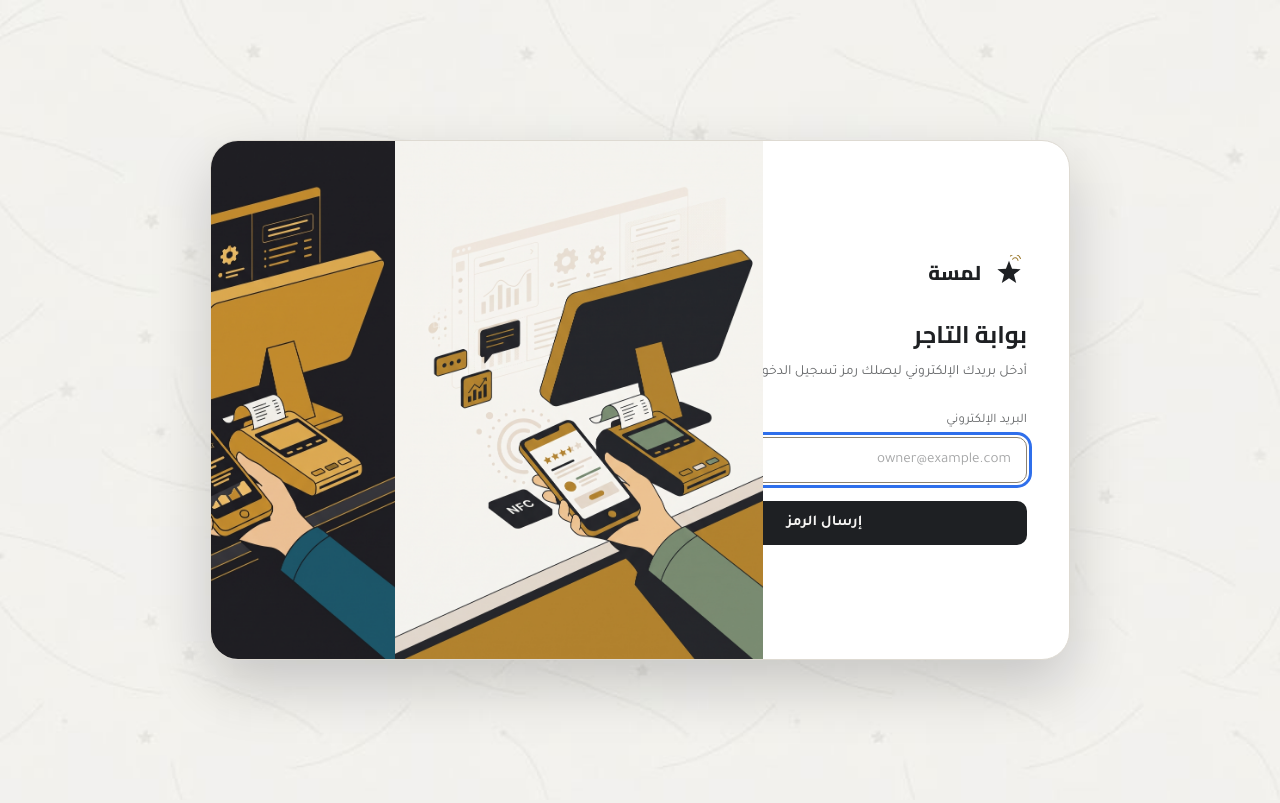
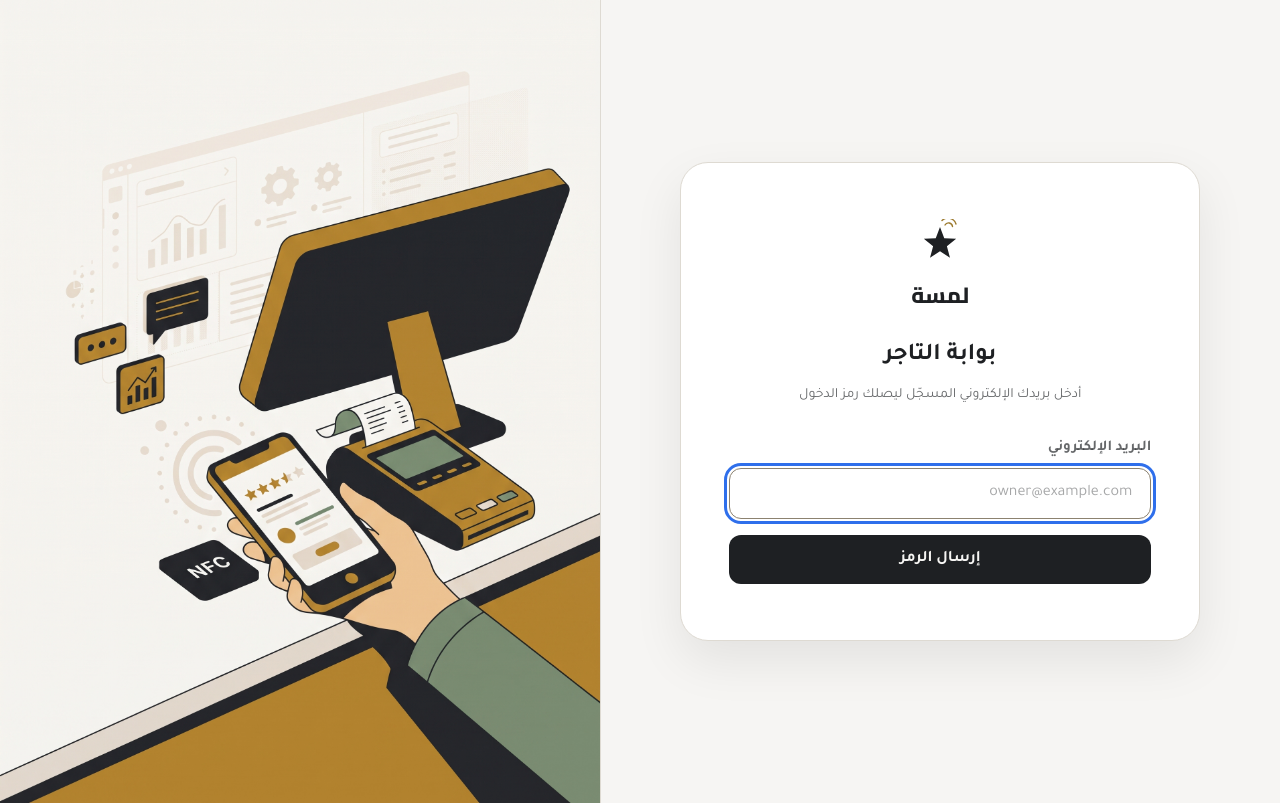
Before and after one commit to ji2v111/Lamsa, a FastAPI app: page /portal/login in a window 1280 px wide. Before the commit the page ends 742 px from the top, so only its background shows below. Run offline with FastAPI, Linux system fonts and the light colour scheme.

Commit message:
Update admin and portal login/verify pages to 50-50 split screen layout

```diff
--- a/app/templates/portal_login.html
+++ b/app/templates/portal_login.html
@@ -1,87 +1,172 @@
 {% extends "admin_base.html" %}
-{% block title %}دخول صاحب المحل - لمسة{% endblock %}
+{% block title %}بوابة التاجر - لمسة{% endblock %}
 {% block body %}
-<div class="login-wrap">
-  <div class="split-auth-card">
+<div class="split-viewport">
 
-    <div class="auth-form-side">
-      <div class="auth-brand">
-        <svg viewBox="0 0 100 100" class="auth-logo">
+  <div class="half-pane form-pane">
+    <div class="auth-card-wide">
+
+      <div class="auth-brand-center">
+        <svg viewBox="0 0 100 100" class="auth-logo-svg">
           <path class="logo-star" d="M50,16 L58.52,38.27 L82.34,39.49 L63.79,54.48 L69.99,77.51 L50,64.5 L30.01,77.51 L36.21,54.48 L17.66,39.49 L41.48,38.27 Z"/>
           <path class="logo-ripple" d="M60,12 A8,8 0 0,1 75,15" fill="none" stroke-width="2.8" stroke-linecap="round"/>
           <path class="logo-ripple" d="M54,3 A17,17 0 0,1 82,10" fill="none" stroke-width="2.8" stroke-linecap="round"/>
         </svg>
-        <span class="auth-title">لمسة</span>
+        <span class="auth-brand-text">لمسة</span>
       </div>
 
-      <div class="auth-header">
-        <h1>بوابة التاجر</h1>
-        <p class="muted">أدخل بريدك الإلكتروني ليصلك رمز تسجيل الدخول</p>
+      <div class="auth-titles">
+        <h2>بوابة التاجر</h2>
+        <p class="muted">أدخل بريدك الإلكتروني المسجّل ليصلك رمز الدخول</p>
       </div>
 
-      <form method="post" action="/portal/login" class="auth-form">
+      <form method="post" action="/portal/login" class="auth-form-body">
         <label for="email">البريد الإلكتروني</label>
         <input type="email" id="email" name="email" autofocus required placeholder="owner@example.com">
         {% if error %}
-          <p class="auth-error" role="alert">{{ error }}</p>
+          <p class="auth-error-text" role="alert">{{ error }}</p>
         {% endif %}
-        <button class="btn auth-btn" type="submit">إرسال الرمز</button>
+        <button class="btn btn-auth-large" type="submit">إرسال الرمز</button>
       </form>
+
     </div>
+  </div>
 
-    <div class="auth-banner-side">
-      <img class="for-light" src="/static/illustrations/hero-light.jpg" alt="لمسة NFC">
-      <img class="for-dark" src="/static/illustrations/hero-dark.jpg" alt="لمسة NFC">
-    </div>
+  <div class="half-pane banner-pane">
+    <img class="for-light banner-img" src="/static/illustrations/hero-light.jpg" alt="لمسة NFC">
+    <img class="for-dark banner-img" src="/static/illustrations/hero-dark.jpg" alt="لمسة NFC">
+  </div>
 
-  </div>
 </div>
 
 <style>
-  .split-auth-card {
+  body {
+    overflow-x: hidden;
+  }
+
+  .split-viewport {
     display: flex;
-    max-width: 860px;
-    width: 100%;
-    min-height: 520px;
-    background: var(--card);
-    border: 1px solid var(--line);
-    border-radius: 28px;
-    overflow: hidden;
-    box-shadow: 0 25px 60px rgba(0, 0, 0, 0.18);
+    min-height: 100vh;
+    width: 100vw;
   }
-  .auth-form-side {
-    flex: 1.1;
-    padding: 50px 42px;
-    display: flex;
-    flex-direction: column;
-    justify-content: center;
+
+  .half-pane {
+    flex: 1;
+    width: 50vw;
+    min-height: 100vh;
   }
-  .auth-brand {
-    display: flex;
-    align-items: center;
-    gap: 10px;
-    margin-bottom: 24px;
-  }
-  .auth-logo { width: 36px; height: 36px; }
-  .auth-title { font-family: 'Cairo', sans-serif; font-weight: 800; font-size: 20px; }
-  .auth-header h1 { font-size: 24px; margin: 0 0 6px; }
-  .auth-header p { margin: 0 0 26px; font-size: 14px; }
-  .auth-form input[type=email] { margin-bottom: 12px; padding: 13px 15px; font-size: 15px; }
-  .auth-error { color: var(--danger); font-size: 13px; margin: -4px 0 12px; }
-  .auth-btn { width: 100%; justify-content: center; padding: 13px; font-size: 15px; margin-top: 6px; }
-  .auth-banner-side {
-    flex: 1;
-    background: var(--card-2);
-    border-inline-start: 1px solid var(--line);
+
+  .form-pane {
     display: flex;
     align-items: center;
     justify-content: center;
+    padding: 40px;
+    background: var(--paper);
   }
-  .auth-banner-side img { width: 100%; height: 100%; object-fit: cover; display: block; }
-  @media (max-width: 768px) {
-    .split-auth-card { max-width: 420px; min-height: auto; }
-    .auth-banner-side { display: none; }
-    .auth-form-side { padding: 36px 24px; }
+
+  .auth-card-wide {
+    background: var(--card);
+    border: 1.5px solid var(--line);
+    border-radius: 28px;
+    padding: 56px 48px;
+    max-width: 520px;
+    width: 100%;
+    box-shadow: 0 20px 50px rgba(0, 0, 0, 0.08);
+  }
+
+  .auth-brand-center {
+    display: flex;
+    flex-direction: column;
+    align-items: center;
+    margin-bottom: 24px;
+  }
+
+  .auth-logo-svg {
+    width: 50px;
+    height: 50px;
+  }
+
+  .auth-brand-text {
+    font-family: 'Cairo', sans-serif;
+    font-weight: 800;
+    font-size: 22px;
+    margin-top: 8px;
+    color: var(--text);
+  }
+
+  .auth-titles {
+    text-align: center;
+    margin-bottom: 28px;
+  }
+
+  .auth-titles h2 {
+    font-size: 24px;
+    margin: 0 0 8px;
+    color: var(--text);
+  }
+
+  .auth-titles p {
+    font-size: 14px;
+    margin: 0;
+  }
+
+  .auth-form-body label {
+    font-size: 15px;
+    margin-bottom: 8px;
+    font-weight: 600;
+  }
+
+  .auth-form-body input[type=email] {
+    padding: 15px 18px;
+    font-size: 16px;
+    border-radius: 12px;
+    margin-bottom: 16px;
+  }
+
+  .auth-error-text {
+    color: var(--danger);
+    font-size: 13.5px;
+    margin: -8px 0 14px;
+  }
+
+  .btn-auth-large {
+    width: 100%;
+    justify-content: center;
+    padding: 15px;
+    font-size: 16px;
+    border-radius: 12px;
+  }
+
+  .banner-pane {
+    position: relative;
+    background: var(--card-2);
+    border-inline-start: 1px solid var(--line);
+    overflow: hidden;
+  }
+
+  .banner-img {
+    width: 100%;
+    height: 100%;
+    object-fit: cover;
+    object-position: center;
+    display: block;
+  }
+
+  @media (max-width: 900px) {
+    .split-viewport {
+      flex-direction: column;
+    }
+    .banner-pane {
+      display: none;
+    }
+    .form-pane {
+      width: 100vw;
+      padding: 24px 16px;
+    }
+    .auth-card-wide {
+      padding: 38px 24px;
+      max-width: 420px;
+    }
   }
 </style>
 {% endblock %}
```
Also changed, not shown: app/templates/admin_login.html (+105 -72 lines), app/templates/portal_verify.html (+70 -17 lines).
